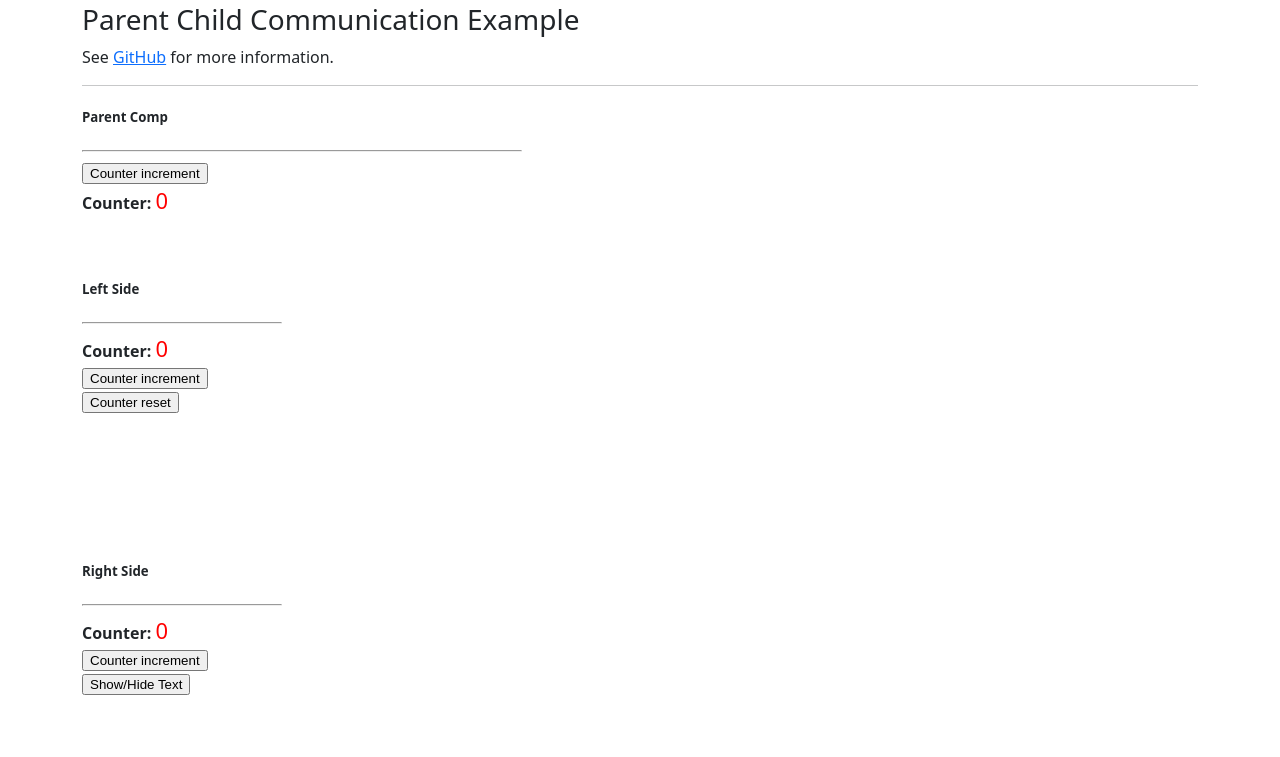
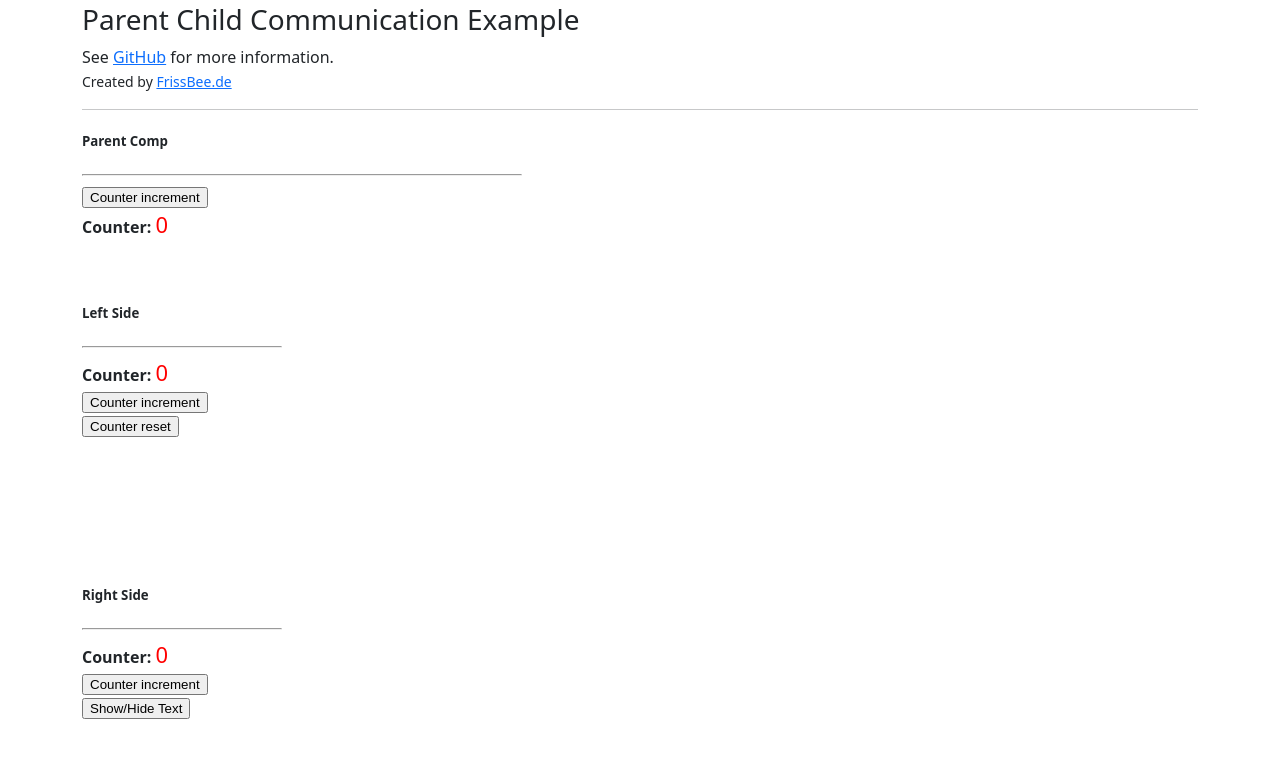
Before and after one commit to FrissBee/web-components-parent-child-communication-example, a plain HTML site: page index.html in a window 1280 px wide. Shown: the part 101-858 px from the top of the page. Drawn offline with nearby package versions, Linux system fonts and the light colour scheme.

Commit message:
created link added

```diff
--- a/index.html
+++ b/index.html
@@ -26,7 +26,13 @@
           rel="noopener noreferrer"
           >GitHub</a
         >
-        for more information.
+        for more information. <br />
+        <small
+          >Created by
+          <a href="https://frissbee.de/project?show=communikator" target="_blank" rel="noopener noreferrer"
+            >FrissBee.de</a
+          ></small
+        >
         <hr />
         <parent-comp count="0"></parent-comp>
       </div>
```
